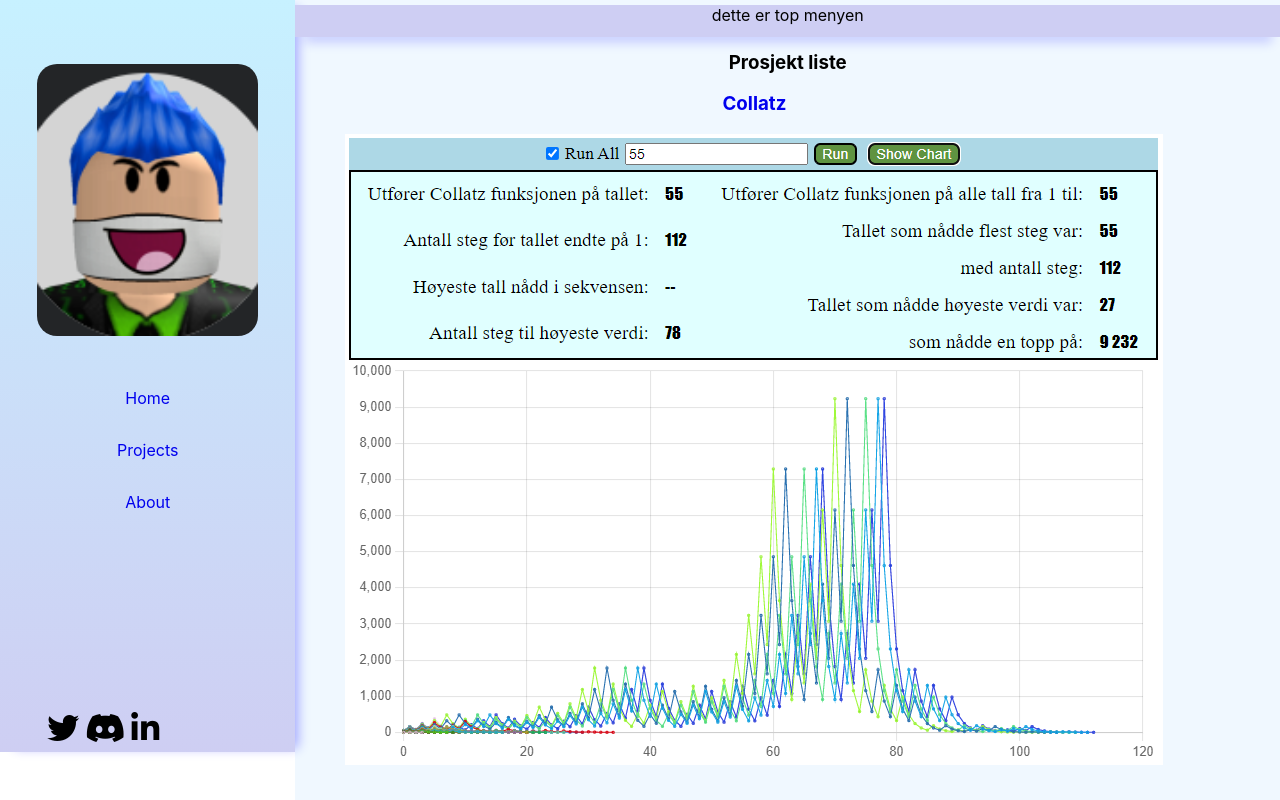
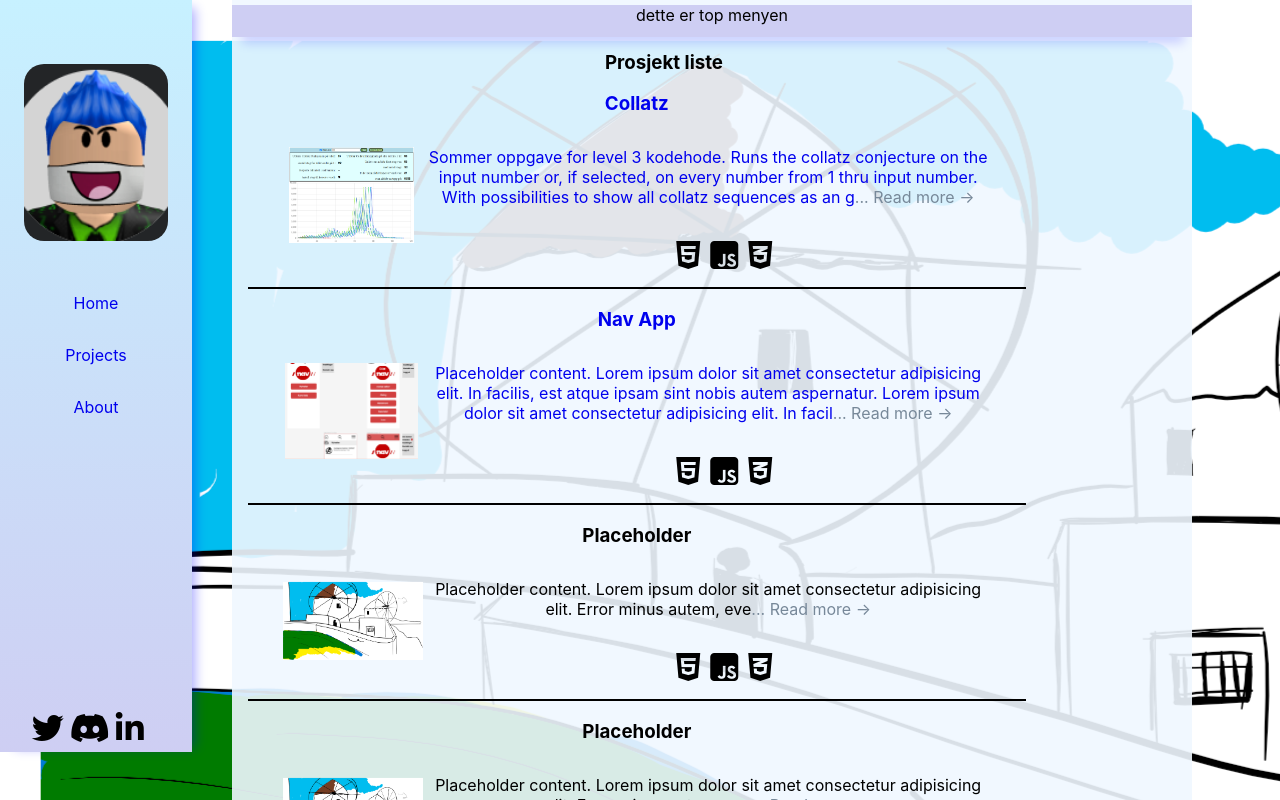
Before and after one commit to Ketilmar/portfolio-3, a React (Create React App) app: page /portfolio-3/projectlist in a window 1280 px wide. Shown: the top 800 px of the page. Built offline with nearby package versions, Linux system fonts and the light colour scheme.

Commit message:
added background image. Some styling

```diff
--- a/src/index.css
+++ b/src/index.css
@@ -20,6 +20,9 @@ a {
 .App {
   display: flex;
   /* width: 100%; */
+  background-image: url("/public/Sketchpad.png");
+  /* background-position: center; */
+  background-attachment: fixed;
 }
 
 .topmenu-wrapper {
@@ -44,15 +47,16 @@ a {
 }
 
 .mainpage-wrapper {
-  width: 100%;
-  background-color: aliceblue;
+  width: 75%;
+  background-color: #f0f8ffe6;
+  margin-left: 2.5em;
 }
 
 .sidemenu-wrapper {
   /* display: flex;
   flex-direction: column; */
   top: 0px;
-  width: 30%;
+  width: 15%;
   height: 94vh;
 
   position: sticky;
@@ -116,7 +120,7 @@ a {
 
 .projectlist-wrapper {
   /* flex-direction: column; */
-  width: 100%;
+  width: 90%;
   height: 100%;
   /* border-left: 2px solid; */
   /* margin-right: -80em; */
--- a/src/pages/projects/collatz/collatz.jsx
+++ b/src/pages/projects/collatz/collatz.jsx
@@ -7,7 +7,6 @@ const Collatz = () => {
       <div className="project">
         <Link to="/collatzpage">
           <h3>{CollatzContent.content.headline}</h3>
-          <img src={process.env.PUBLIC_URL + "/collatz.PNG"} />
           <div className="project-content">
             <img
               src={process.env.PUBLIC_URL + "/collatz.PNG"}
--- a/src/pages/projects/placeholder/placeholder.jsx
+++ b/src/pages/projects/placeholder/placeholder.jsx
@@ -4,9 +4,7 @@ const Placeholder = () => {
   return (
     <>
       <div className="project">
-        <div className="project-name">
-          {PlaceholderContent.content.headline}
-        </div>
+        <h3>{PlaceholderContent.content.headline}</h3>
         <div className="project-content">
           <img
             src={process.env.PUBLIC_URL + "/sketchpad.png"}
```
